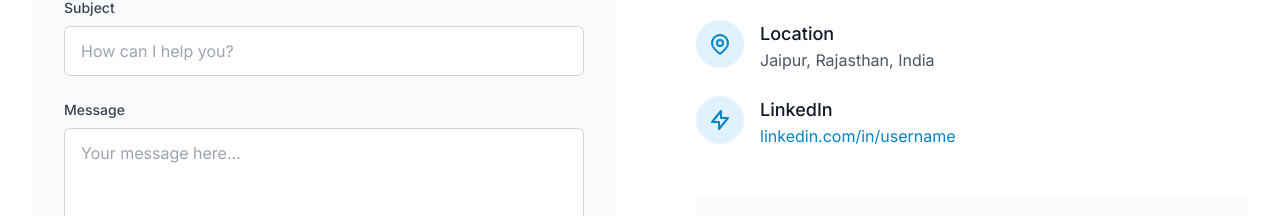
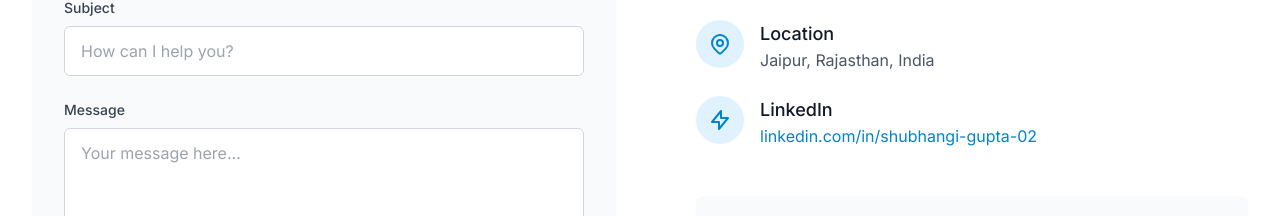
Before and after one commit to abhay1999/portfolio, a Next.js app: page / in a window 1280 px wide. Shown: the part 6614-6830 px from the top of the page. Built offline with nearby package versions, Linux system fonts and the light colour scheme.

Commit message:
chore: push latest changes

```diff
--- a/components/sections/ContactSection.tsx
+++ b/components/sections/ContactSection.tsx
@@ -113,8 +113,8 @@ const ContactSection = () => {
         </svg>
       ),
       label: 'LinkedIn',
-      value: 'linkedin.com/in/username',
-      href: 'https://linkedin.com/in/username',
+      value: 'linkedin.com/in/shubhangi-gupta-02',
+      href: 'https://linkedin.com/in/shubhangi-gupta-02',
     },
   ];
 
--- a/components/sections/ExperienceSection.tsx
+++ b/components/sections/ExperienceSection.tsx
@@ -20,7 +20,7 @@ const ExperienceSection = () => {
       period: 'Dec 2024',
       description: 'Gained comprehensive hands-on experience across diverse food plants (fruit/veg, dairy, bakery, RTE, meat), advancing skills in processing, preservation, and quality control. This multifaceted exposure enhanced practical industry insights and technical understanding of food production systems.',
       skills: ['Quality Control', 'Product Development', 'Food Safety'],
-      certificateImage: '/certificate/cert_2.jpeg',
+      certificateImage: '/certificate/exp_2.jpeg',
     },
 
     // {
```
Also changed, not shown: public/certificate/exp_2.jpeg (added).
